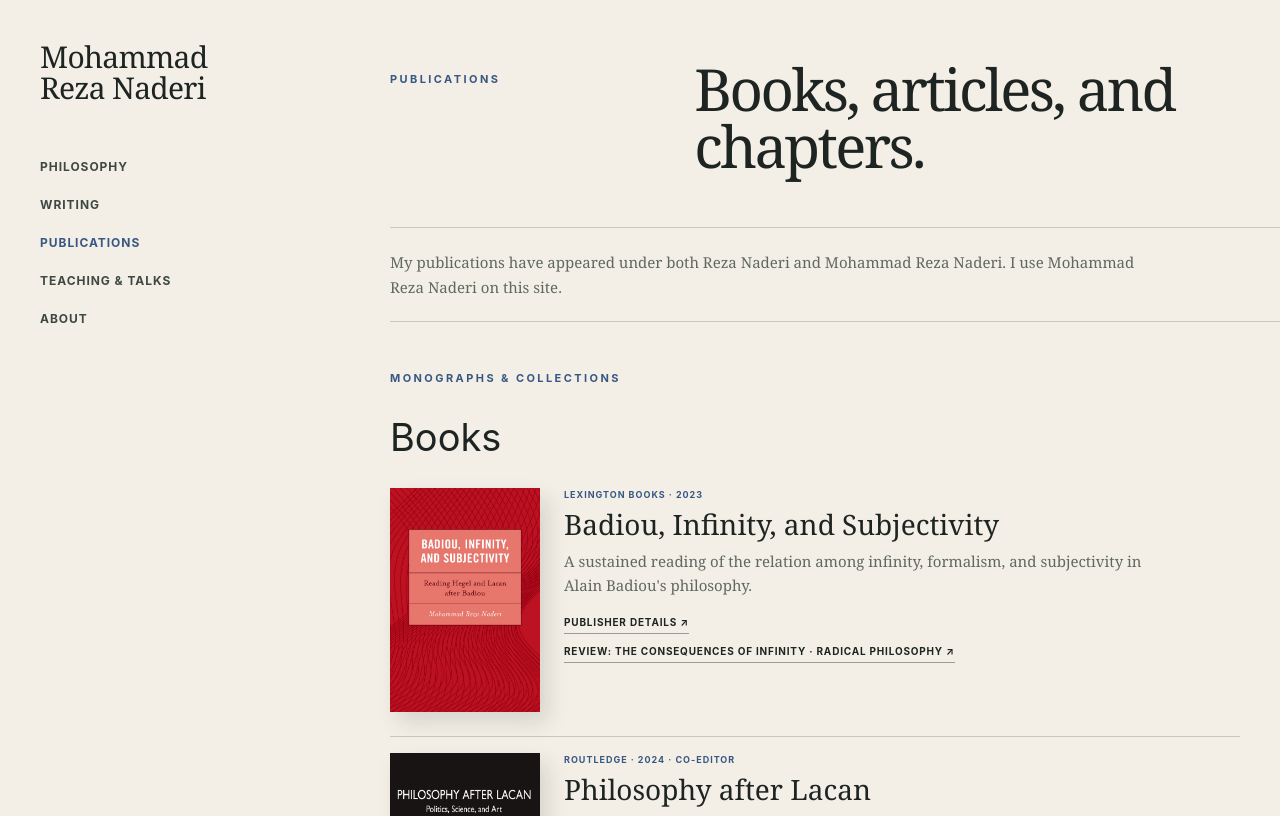
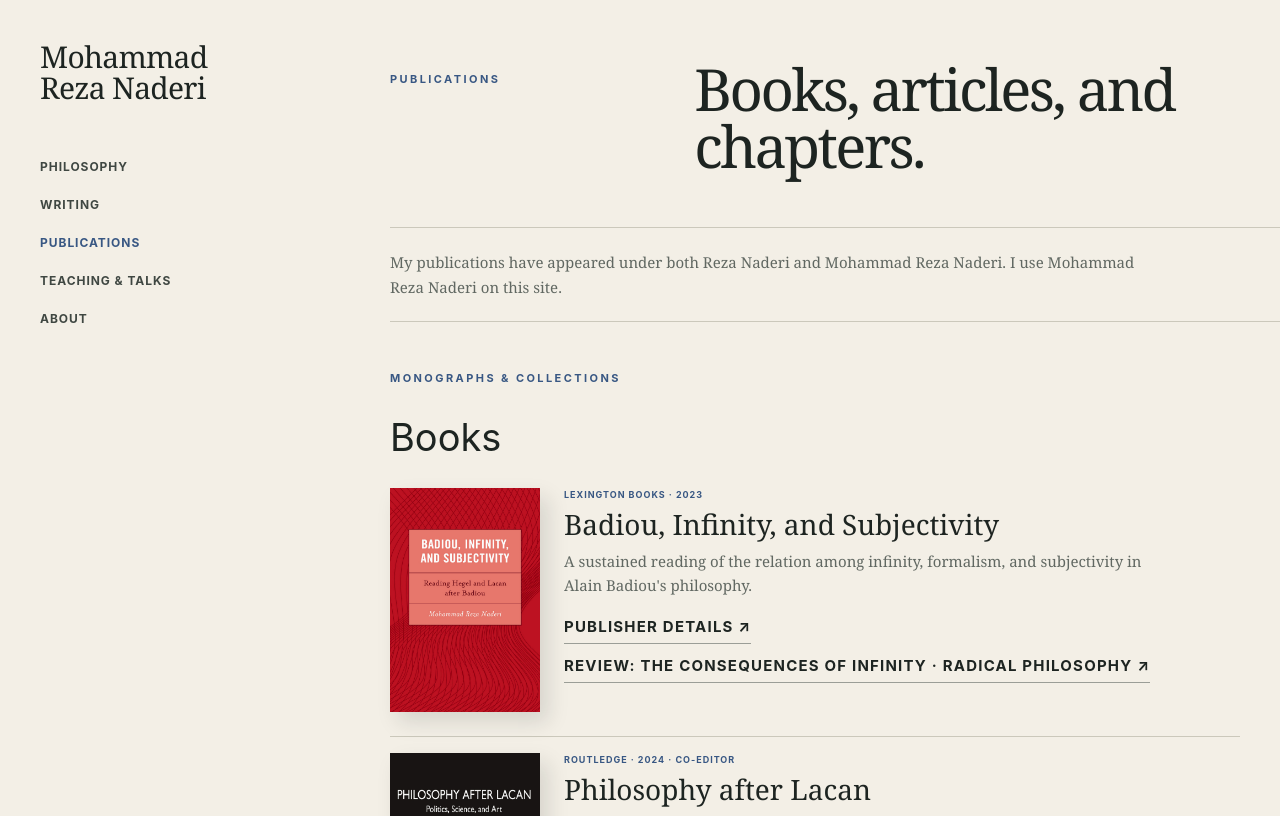
Before and after one commit to mohammad-naderi/mrnaderi.org, a Next.js app: page /publications in a window 1280 px wide. Shown: the top 816 px of the page. Built offline with nearby package versions, Linux system fonts and the light colour scheme.

Commit message:
Match BIS publication link typography

```diff
--- a/app/globals.css
+++ b/app/globals.css
@@ -680,6 +680,11 @@ p { margin: 0; }
 .publication-books .book-copy h3 { max-width: 650px; margin-block: 8px; font-size: 28px; }
 .publication-books .book-copy > span { display: block; max-width: 600px; font-size: 15px; line-height: 1.6; }
 .publication-books .book-copy > .book-link { margin-top: 11px; }
+.publication-books .book-links .book-link {
+  max-width: 600px;
+  font-size: 15px;
+  line-height: 1.6;
+}
 .articles-section {
   display: grid;
   grid-template-columns: .48fr 1.2fr;
@@ -758,13 +763,13 @@ p { margin: 0; }
 }
 .about-main figure {
   position: sticky;
-  top: 30px;
+  top: 28px;
+  margin: 0;
   aspect-ratio: 4 / 5;
-  margin: 0;
   overflow: hidden;
-  background: #244837;
+  background: #d5d7d1;
 }
-.about-main img {
+.about-main figure img {
   width: 100%;
   height: 100%;
   display: block;
@@ -795,7 +800,7 @@ p { margin: 0; }
   display: grid;
   grid-template-columns: .48fr 1.2fr;
   gap: 70px;
-  border-top: 1px solid var(--line);
+  border-top: 1px solid var(--ink);
   padding-block: 44px 66px;
 }
 .about-cv h2 { font-size: 30px; }
```
